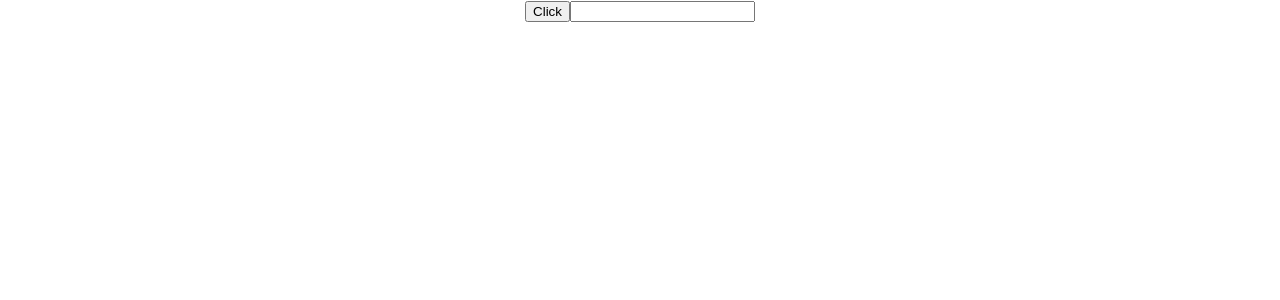
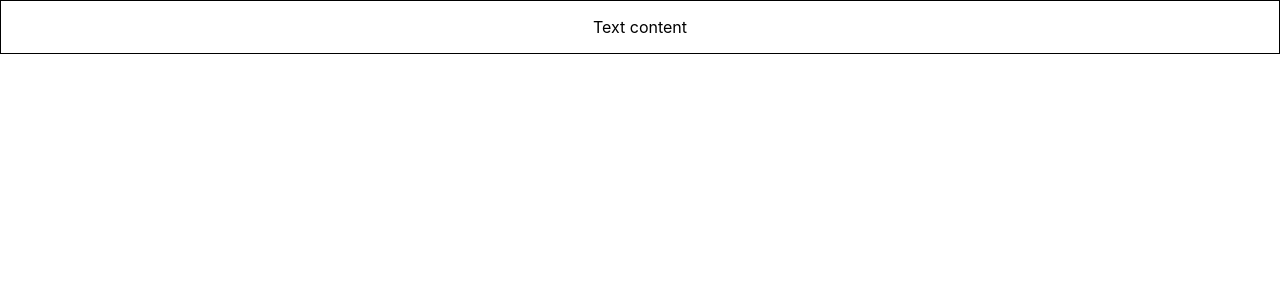
Before and after one commit to kutsen-rom/react-typescript, a React (Create React App) app: page / in a window 1280 px wide. Shown: the top 300 px of the page. Built offline with nearby package versions, Linux system fonts and the light colour scheme.

Commit message:
Complete exercise 7

```diff
--- a/src/App.tsx
+++ b/src/App.tsx
@@ -1,12 +1,10 @@
 import "./App.css";
-import Button from "./component/Button";
-import Input from "./component/Input";
+import Container from "./component/Container";
 
 function App() {
   return (
     <div className="App">
-      <Button handleClick={(e, id) => console.log(e, id)} />
-      <Input value="" handleChange={(e) => console.log(e.target.value)} />
+      <Container  styles={{border: '1px solid black', padding: '1rem'}}/>
     </div>
   );
 }
--- /dev/null
+++ b/src/component/Container.tsx
@@ -0,0 +1,11 @@
+type ContainerProps = {
+    styles: React.CSSProperties
+}
+
+export default function Container({styles}: ContainerProps) {
+  return (
+    <div style={styles}>
+      Text content
+    </div>
+  );
+}
```
